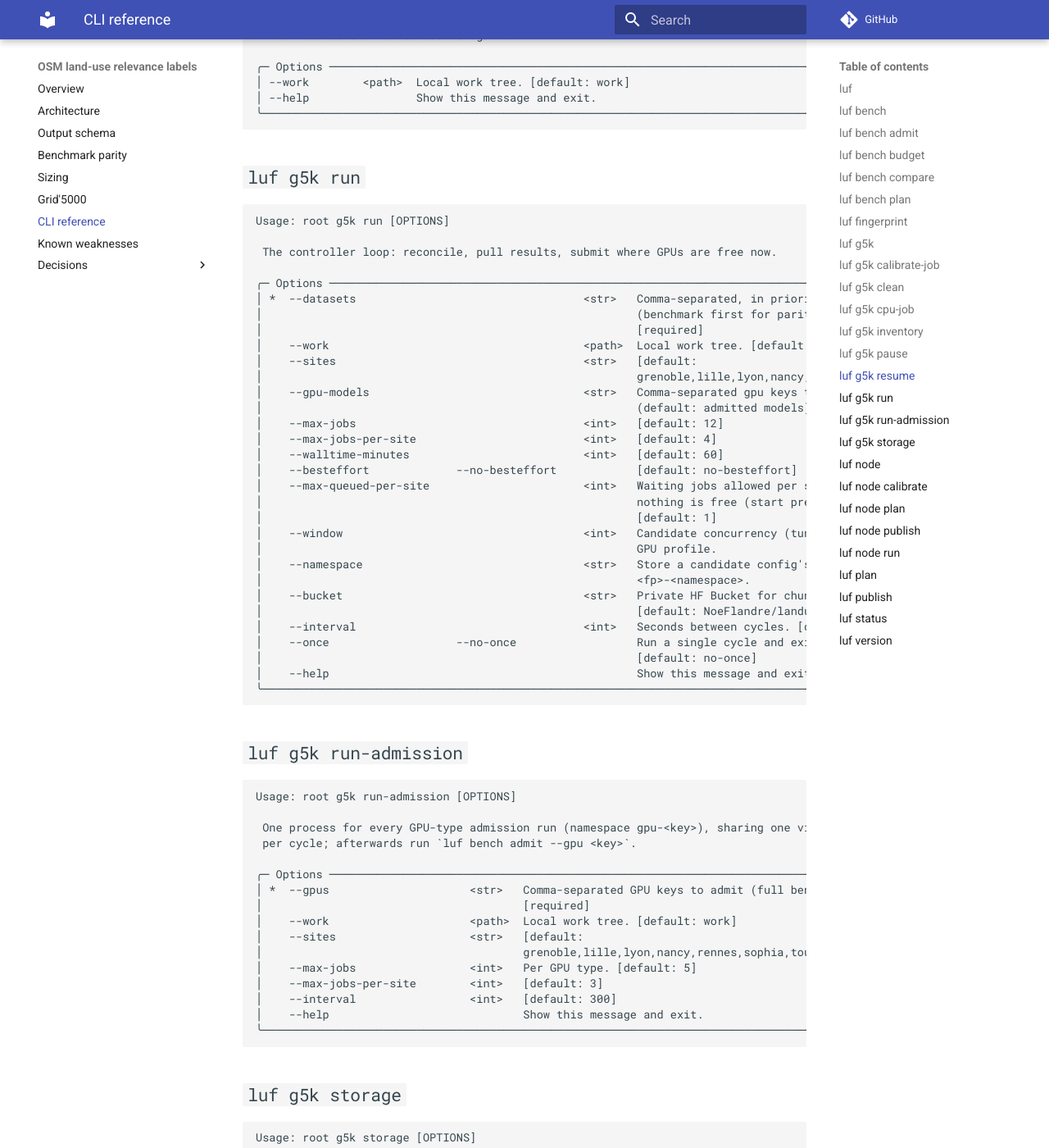
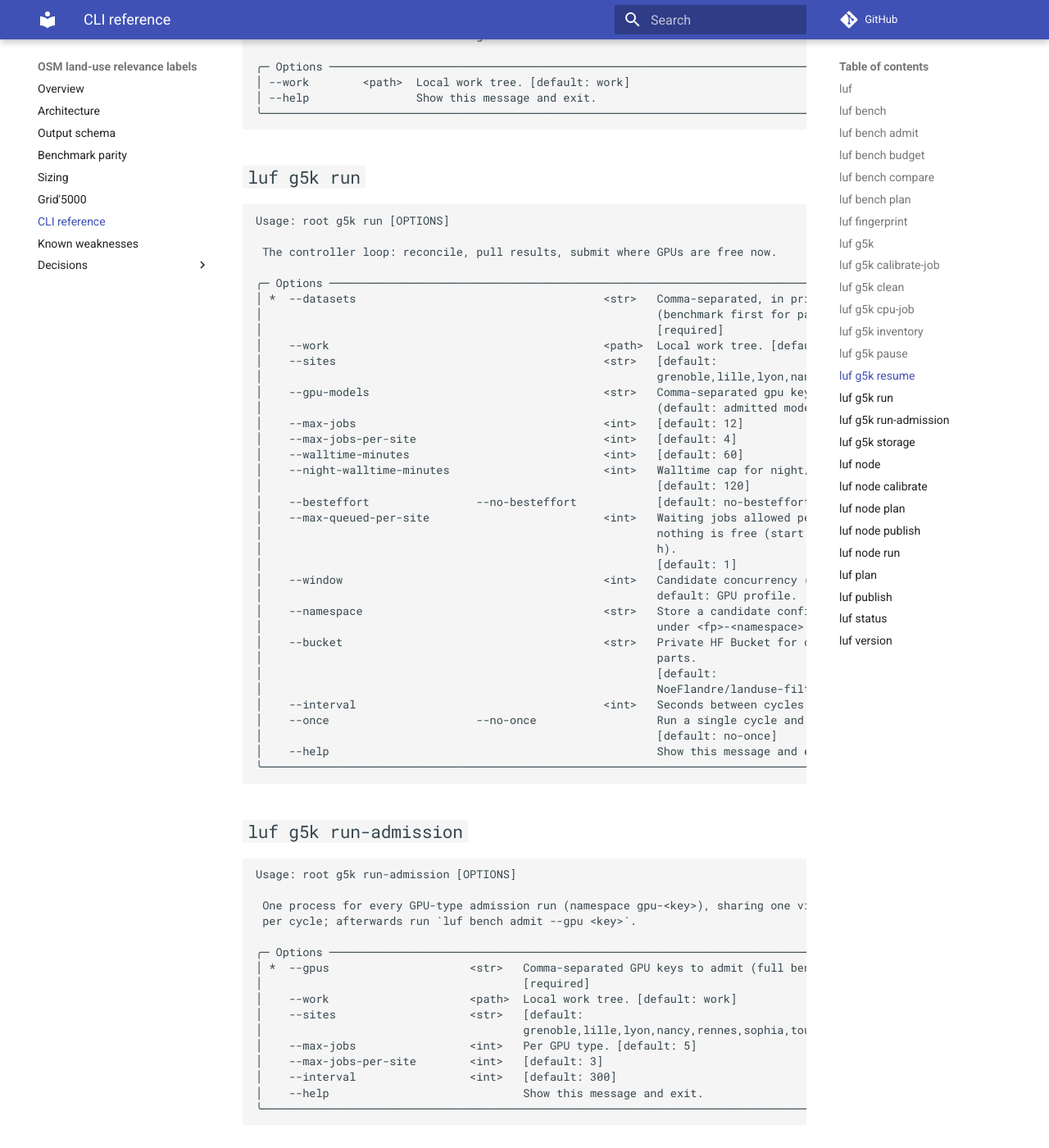
Before and after one commit to NoeFlandre/filter-osm-datasets-llms-landuse, an MkDocs documentation site: the page built from docs/cli.md, in a window 1280 px wide and 1400 px high, scrolled down 4812 px. Shown: the whole window at 82% size. Built offline with MkDocs 1.6.1 and Material for MkDocs 9.7.7, drawn with Linux system fonts in a browser that asks for light colours; comment, search, counter and statistics services are not loaded.

Commit message:
Controller: --night-walltime-minutes so short walltimes also apply in night windows
Night jobs silently used the 2 h default, ignoring the owner's 30 min, which
queued them for hours. The option defaults to luf.toml's value.

Co-Authored-By: Claude Sonnet 5.5 <noreply@anthropic.com>

````diff
--- a/docs/cli.md
+++ b/docs/cli.md
@@ -248,31 +248,36 @@ Usage: root g5k run [OPTIONS]
  The controller loop: reconcile, pull results, submit where GPUs are free now.
 
 ╭─ Options ────────────────────────────────────────────────────────────────────────────────────────╮
-│ *  --datasets                                  <str>   Comma-separated, in priority order        │
-│                                                        (benchmark first for parity).             │
-│                                                        [required]                                │
-│    --work                                      <path>  Local work tree. [default: work]          │
-│    --sites                                     <str>   [default:                                 │
-│                                                        grenoble,lille,lyon,nancy,rennes,sophia,… │
-│    --gpu-models                                <str>   Comma-separated gpu keys to allow         │
-│                                                        (default: admitted models).               │
-│    --max-jobs                                  <int>   [default: 12]                             │
-│    --max-jobs-per-site                         <int>   [default: 4]                              │
-│    --walltime-minutes                          <int>   [default: 60]                             │
-│    --besteffort             --no-besteffort            [default: no-besteffort]                  │
-│    --max-queued-per-site                       <int>   Waiting jobs allowed per site when        │
-│                                                        nothing is free (start predicted < 2 h).  │
-│                                                        [default: 1]                              │
-│    --window                                    <int>   Candidate concurrency (tuning); default:  │
-│                                                        GPU profile.                              │
-│    --namespace                                 <str>   Store a candidate config's results under  │
-│                                                        <fp>-<namespace>.                         │
-│    --bucket                                    <str>   Private HF Bucket for chunks and parts.   │
-│                                                        [default: NoeFlandre/landuse-filter-work] │
-│    --interval                                  <int>   Seconds between cycles. [default: 300]    │
-│    --once                   --no-once                  Run a single cycle and exit.              │
-│                                                        [default: no-once]                        │
-│    --help                                              Show this message and exit.               │
+│ *  --datasets                                     <str>   Comma-separated, in priority order     │
+│                                                           (benchmark first for parity).          │
+│                                                           [required]                             │
+│    --work                                         <path>  Local work tree. [default: work]       │
+│    --sites                                        <str>   [default:                              │
+│                                                           grenoble,lille,lyon,nancy,rennes,soph… │
+│    --gpu-models                                   <str>   Comma-separated gpu keys to allow      │
+│                                                           (default: admitted models).            │
+│    --max-jobs                                     <int>   [default: 12]                          │
+│    --max-jobs-per-site                            <int>   [default: 4]                           │
+│    --walltime-minutes                             <int>   [default: 60]                          │
+│    --night-walltime-minutes                       <int>   Walltime cap for night/weekend jobs.   │
+│                                                           [default: 120]                         │
+│    --besteffort                --no-besteffort            [default: no-besteffort]               │
+│    --max-queued-per-site                          <int>   Waiting jobs allowed per site when     │
+│                                                           nothing is free (start predicted < 2   │
+│                                                           h).                                    │
+│                                                           [default: 1]                           │
+│    --window                                       <int>   Candidate concurrency (tuning);        │
+│                                                           default: GPU profile.                  │
+│    --namespace                                    <str>   Store a candidate config's results     │
+│                                                           under <fp>-<namespace>.                │
+│    --bucket                                       <str>   Private HF Bucket for chunks and       │
+│                                                           parts.                                 │
+│                                                           [default:                              │
+│                                                           NoeFlandre/landuse-filter-work]        │
+│    --interval                                     <int>   Seconds between cycles. [default: 300] │
+│    --once                      --no-once                  Run a single cycle and exit.           │
+│                                                           [default: no-once]                     │
+│    --help                                                 Show this message and exit.            │
 ╰──────────────────────────────────────────────────────────────────────────────────────────────────╯
 ```
 
````
Also changed, not shown: 2 other files.
